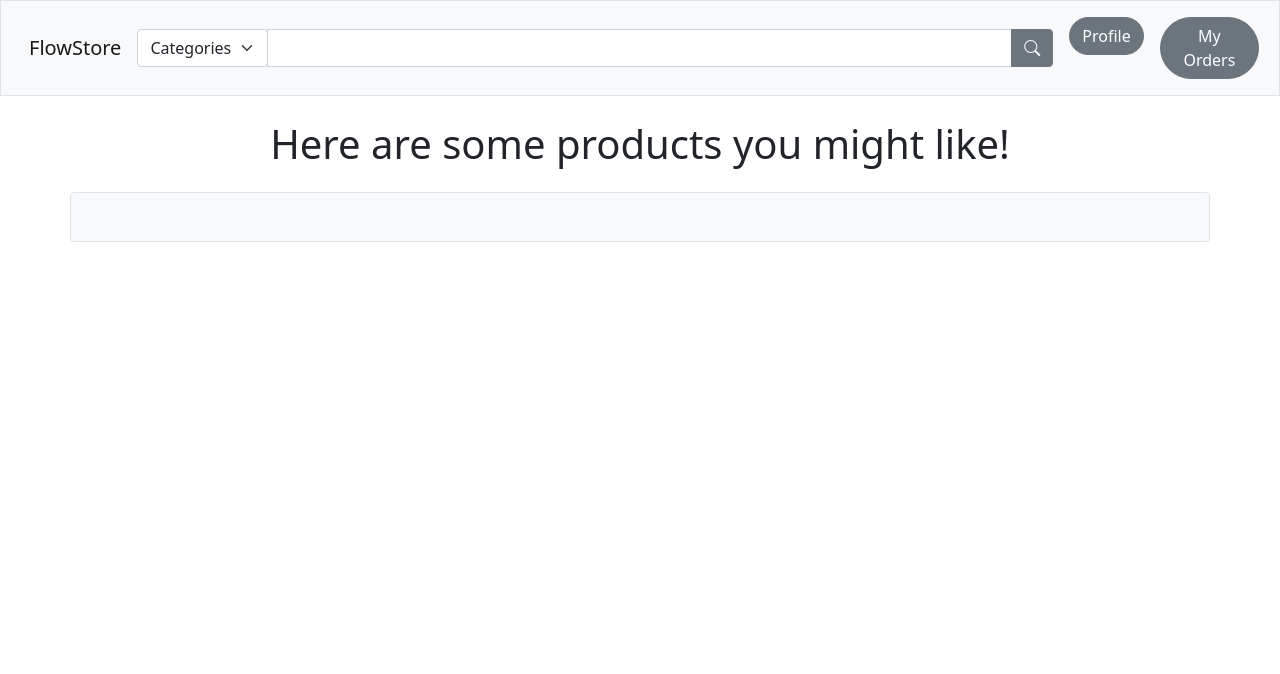
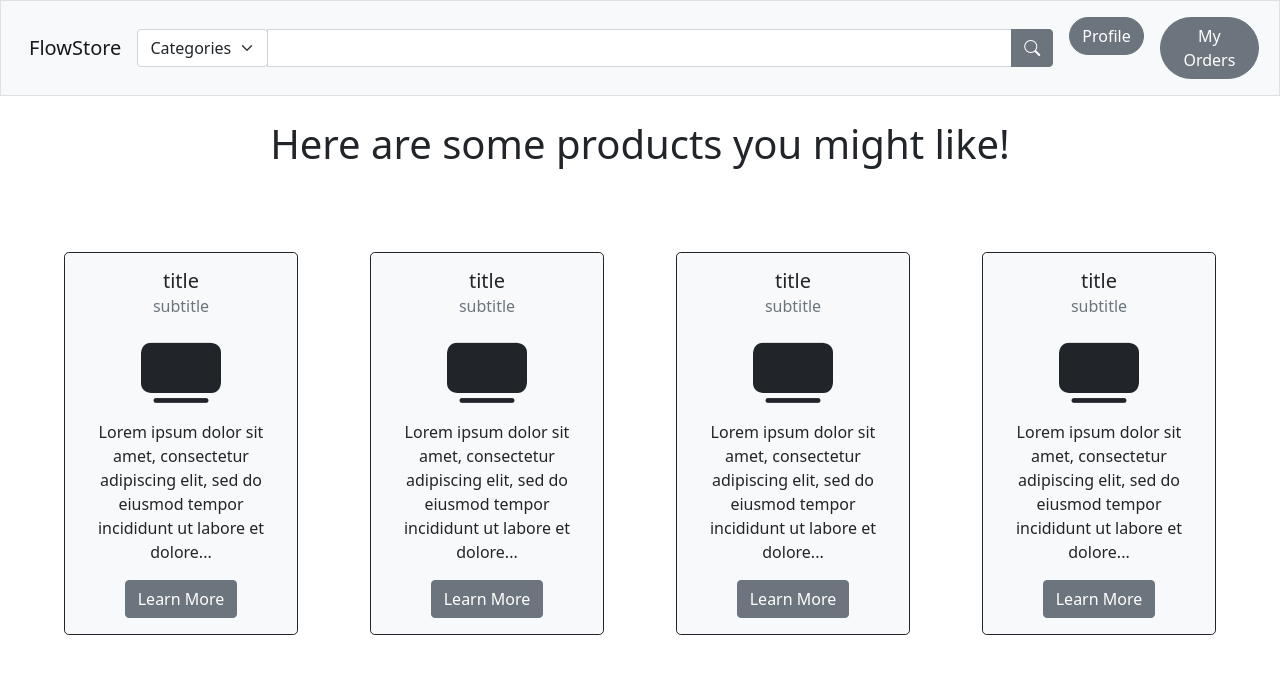
Before and after one commit to nith2001/AmazonClone, a React (Create React App) app in the folder my-app/: page / in a window 1280 px wide. Shown: the top 674 px of the page. Built offline with nearby package versions, Linux system fonts and the light colour scheme.

Commit message:
Set up product cards
Refactored our main page and set up the product cards for the main page, wooo!

```diff
--- a/my-app/src/App.js
+++ b/my-app/src/App.js
@@ -1,36 +1,15 @@
 import React from 'react';
-import {
-  Button,
-  Col,
-  Container,
-  Row
-} from 'reactstrap';
+// import { } from 'reactstrap';
 import NavigationBar from './components/NavigationBar';
+import MainPage from './components/MainPage';
+
 
 function App() {
   return (
     <>
       <NavigationBar />
       <h1 className='text-center m-4'>Here are some products you might like!</h1>
-      <Container
-        className="bg-light border rounded"
-        fluid='lg'
-      >
-        <Row className='text-center m-4 xl'>
-          <Col>
-
-          </Col>
-          <Col>
-
-          </Col>
-          <Col>
-
-          </Col>
-          <Col>
-
-          </Col>
-        </Row>
-      </Container>
+      <MainPage />
     </>
   )
 }
--- /dev/null
+++ b/my-app/src/components/MainPage.js
@@ -0,0 +1,50 @@
+import React from 'react';
+import {
+  Col,
+  Container,
+  Row
+} from 'reactstrap';
+import ProductCard from './ProductCard';
+
+const descriptionText = `Lorem ipsum dolor sit amet, consectetur adipiscing elit, sed do
+eiusmod tempor incididunt ut labore et dolore...`
+
+export default function MainPage() {
+  return (
+    <Container
+      className="rounded p-3"
+      fluid
+    >
+      <Row className='text-center my-3 mx-2 p-1'>
+        <Col>
+          <ProductCard
+            title={"title"}
+            subtitle={"subtitle"}
+            description={descriptionText}
+          />
+        </Col>
+        <Col>
+          <ProductCard
+            title={"title"}
+            subtitle={"subtitle"}
+            description={descriptionText}
+          />
+        </Col>
+        <Col>
+          <ProductCard
+            title={"title"}
+            subtitle={"subtitle"}
+            description={descriptionText}
+          />
+        </Col>
+        <Col>
+          <ProductCard
+            title={"title"}
+            subtitle={"subtitle"}
+            description={descriptionText}
+          />
+        </Col>
+      </Row>
+    </Container>
+  )
+}
--- /dev/null
+++ b/my-app/src/components/ProductCard.js
@@ -0,0 +1,34 @@
+import React from 'react';
+import {
+  Button,
+  Card,
+  CardBody,
+  CardTitle,
+  CardSubtitle,
+  CardText
+} from 'reactstrap';
+
+export default function ProductCard({ title, subtitle, description }) {
+  return (
+    <Card className="bg-light border border-dark rounded-3 m-4">
+      <CardBody>
+        <CardTitle tag="h5">
+          {title}
+        </CardTitle>
+        <CardSubtitle
+          className="mb-2 text-muted"
+          tag="h6"
+        >
+          {subtitle}
+        </CardSubtitle>
+        <div className="bi bi-tv-fill display-1"></div>
+        <CardText>
+          {description}
+        </CardText>
+        <Button>
+          Learn More
+        </Button>
+      </CardBody>
+    </Card>
+  );
+}
```
